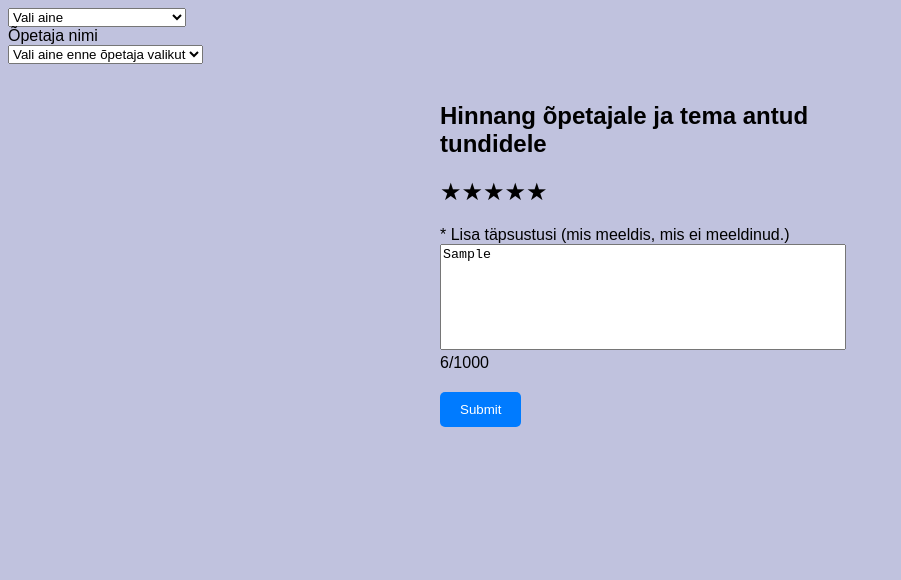
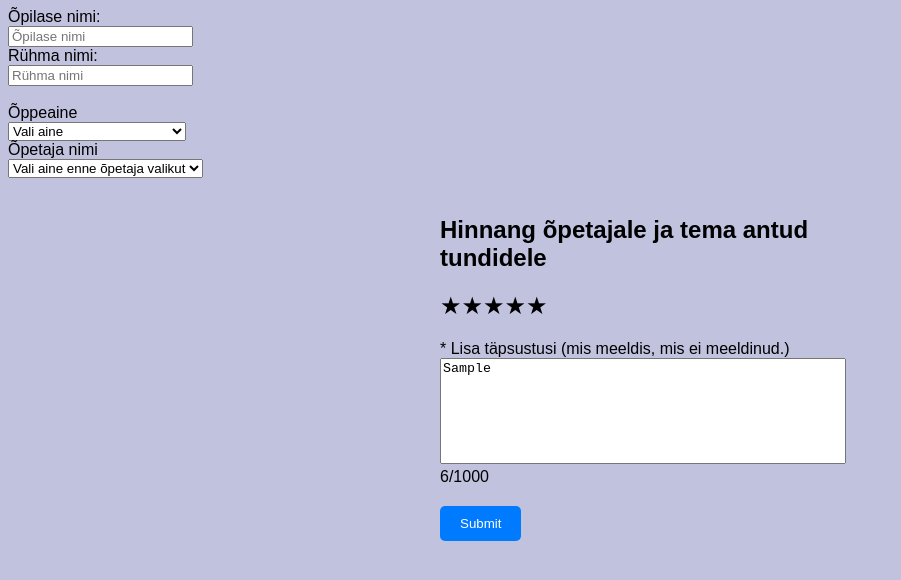
Before and after one commit to Tammo-Tammisto/awesomesauce-project, a plain HTML site: page index.html in a window 1280 px wide. Both pictures are taken after typing "Sample" into the empty fields and a click on the button "Submit". Shown: the whole page, without its empty margins (0-901 px from the left). Drawn offline with Linux system fonts and the light colour scheme.

Commit message:
required check ja õpilase nime ja grupi field

```diff
--- a/index.html
+++ b/index.html
@@ -9,6 +9,13 @@
 </head>
 
 <body>
+    <form id="Nimi ja rühm">
+        <label for="studentName">Õpilase nimi:</label><br>
+        <input type="text" id="studentName" name="studentName" placeholder="Õpilase nimi"><br>
+        <label for="stGroup">Rühma nimi:</label><br>
+        <input type="text" id="stGroup" name="stGroup" placeholder="Rühma nimi"><br><br>
+    </form>
+    Õppeaine<br>
     <select id="selectSubject">
         <option value="Vali aine">Vali aine</option>
     </select><br>
--- a/script.js
+++ b/script.js
@@ -83,11 +83,14 @@ document.getElementById("feedbackForm").addEventListener("submit", function (eve
 
     // Here you can handle the submission, for now just logging the values
 
-    if (selectSubject.value !== "Vali aine" && selectTeacher.value !== "Vali õpetaja") {
+    if (selectSubject.value !== "Vali aine" && selectTeacher.value !== "Vali õpetaja" && document.getElementById("studentName").value !== "" && document.getElementById("stGroup").value !== "") {
         console.log("Rating: ", rating);
         console.log("Comment: ", comment);
         console.log("Subject: ", selectSubject.value);
         console.log("Teacher: ", selectTeacher.value);
+        console.log("Student name: ", document.getElementById("studentName").value);
+        console.log("Student group: ", document.getElementById("stGroup").value);
+        alert("Tagasiside edukalt saadetud!");
     }
 
 
@@ -112,8 +115,9 @@ commentEle.addEventListener('input', function (e) {
 
 function fieldCheck(){
     var rating = document.querySelector('input[name="rating"]:checked').value;
-    var comment = document.getElementById("comment").value;
-    if (selectSubject.value == "Vali aine" || selectTeacher.value == "Vali õpetaja" || rating == "") {
+    var studentName = document.getElementById("studentName").value;
+    var stGroup = document.getElementById("stGroup").value;
+    if (selectSubject.value == "Vali aine" || selectTeacher.value == "Vali õpetaja" || rating == "" || studentName == "" || stGroup == "") {
         alert("Vaata üle, kas kõik väljad on täidetud!");
         return false;
     }
```
